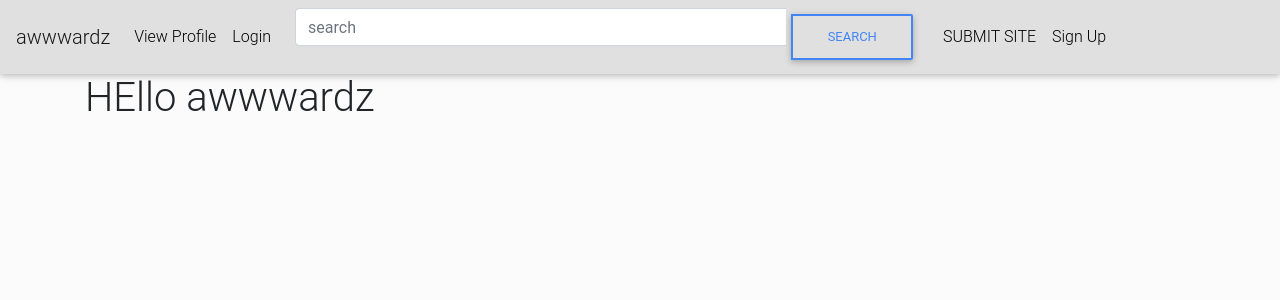
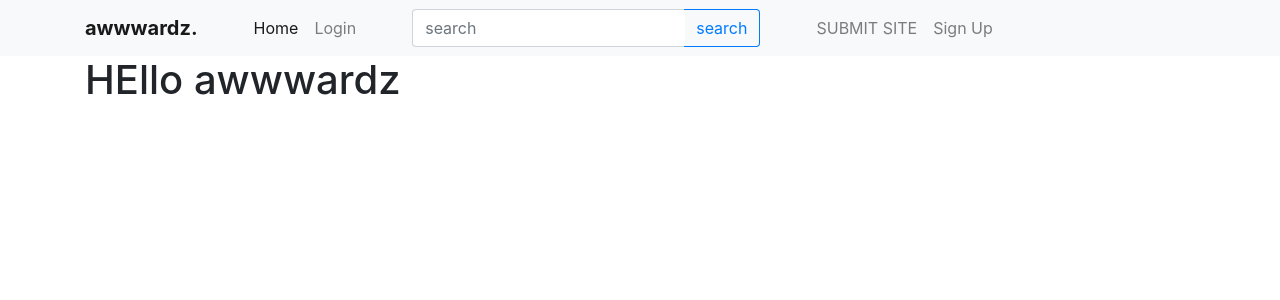
Before and after one commit to nignanthomas/Awwwardz, a Django app: page / in a window 1280 px wide. Shown: the top 300 px of the page. Run offline with Django 3.2, Linux system fonts and the light colour scheme; some libraries are stand-ins or nearby versions.

Commit message:
update layout

```diff
--- a/clone/templates/base.html
+++ b/clone/templates/base.html
@@ -18,7 +18,7 @@
       <link rel="stylesheet" href="https://cdnjs.cloudflare.com/ajax/libs/fancybox/3.5.2/jquery.fancybox.css" />
       <link href="https://fonts.googleapis.com/css?family=Source+Code+Pro" rel="stylesheet">
       <link href="https://fonts.googleapis.com/css?family=Poiret+One" rel="stylesheet">
-      <link href="https://cdnjs.cloudflare.com/ajax/libs/mdbootstrap/4.5.15/css/mdb.min.css" rel="stylesheet">
+      <!-- <link href="https://cdnjs.cloudflare.com/ajax/libs/mdbootstrap/4.5.15/css/mdb.min.css" rel="stylesheet"> -->
       <link rel="stylesheet" href="https://use.fontawesome.com/releases/v5.5.0/css/all.css" integrity="sha384-B4dIYHKNBt8Bc12p+WXckhzcICo0wtJAoU8YZTY5qE0Id1GSseTk6S+L3BlXeVIU" crossorigin="anonymous">
       <link rel="stylesheet" href="{% static 'css/styles.css' %}">
     {% endblock %}
--- a/clone/templates/navbar.html
+++ b/clone/templates/navbar.html
@@ -1,45 +1,40 @@
 <nav class="navbar navbar-expand-md navbar-light bg-light">
-    <a href="/" class="navbar-brand">awwwardz</a>
+  <div class="container">
+    <a href="/" class="navbar-brand font-weight-bold mr-5">awwwardz.</a>
     <button class="navbar-toggler"
             type="button"
             data-toggle="collapse"
             data-target="#navbar5">
         <span class="navbar-toggler-icon"></span>
     </button>
-    {% if user.is_authenticated %}
 
-    <div class="navbar-collapse collapse justify-content-stretch"
+
+    <div class="navbar-collapse collapse"
          id="navbar5">
         <ul class="navbar-nav">
             <li class="nav-item active">
                 <a class="nav-link"
-                   href="/">Home <span class="sr-only">Home</span></a>
+                   href="/">Home</a>
             </li>
+            {% if user.is_authenticated %}
             <li class="nav-item">
                 <a class="nav-link"
-                   href="/profile">Profile</a>
+                   href="{% url 'profile' user.id %}">Profile</a>
             </li>
             <li class="nav-item">
                 <a class="nav-link"
                    href="/logout">Logout</a>
             </li>
-        </ul>
-        {% else %}
-
-        <ul class="navbar-nav">
-            <li class="nav-item">
-                <a class="nav-link"
-                   href="#">View Profile</a>
-            </li>
-
+            {% else %}
             <li class="nav-item">
                 <a class="nav-link"
                    href="/accounts/login">Login</a>
             </li>
+            {% endif %}
         </ul>
-        {% endif %}
 
-        <form class="ml-3 my-auto d-inline w-50 float-right"
+
+        <form class="ml-5 my-auto d-inline w-40 float-right mr-5"
               action="{% url 'search_results' %}"
               method="GET"
               enctype="multipart/form-data">
@@ -54,24 +49,24 @@
                 </div>
             </div>
         </form>
-        <ul class="navbar-nav px-3">
+
+        <ul class="navbar-nav">
             <li class="nav-item">
                 <a class="nav-link"
-                   href="/submit">SUBMIT SITE</a>
+                   href="{% url 'new-project' %}">SUBMIT SITE</a>
             </li>
             <li class="nav-item">
                 <a class="nav-link"
                    href="/accounts/register/">Sign Up</a>
             </li>
-        </ul>
-        {% if user.is_authenticated %}
-
-        <ul class="navbar-nav">
+            {% if user.is_authenticated %}
             <li class="nav-item">
                 <a class="nav-link"
-                   href="/profile">Username : <span class="text-uppercase">{{user}}</span></a>
+                   href="{% url 'profile' user.id %}">User: {{user}}</a>
             </li>
+            {% endif %}
         </ul>
-        {% endif %}
+
     </div>
+  </div>
 </nav>
--- a/clone/views.py
+++ b/clone/views.py
@@ -38,7 +38,7 @@ def profile(request,id):
     user_object = request.user
     current_user = Profile.objects.get(username__id=request.user.id)
     user = Profile.objects.get(username__id=id)
-    projects = Project.objects.filter(upload_by = user)
+    projects = Project.objects.filter(uploaded_by = user)
     return render(request, "profile.html", {"current_user":current_user,"projects":projects,"user":user,"user_object":user_object,})
 
 
--- a/static/css/styles.css
+++ /dev/null
@@ -1,78 +0,0 @@
-/* @import url("//maxcdn.bootstrapcdn.com/font-awesome/4.1.0/css/font-awesome.min.css"); */
-
-body {
-  margin: 0;
-  background: #fbfbfb;
-}
-
-a {
-  text-decoration: none;
-  color: black;
-}
-
-#nav-container {
-  width: 100%;
-  text-align: center;
-  border-bottom: 1px solid #e3e3e3;
-  margin-bottom: 70px;
-  background: white;
-}
-
-#navbar {
-  min-width: 500px;
-  max-width: 1000px;
-  margin: 0 auto;
-  padding: 25px 0 25px 0;
-}
-
-#left {
-    float: left;
-    width: 200px;
-    height: 20px;
-}
-
-#center {
-    display: inline-block;
-    margin: 0 auto;
-    min-width: 600px;
-}
-
-#right {
-    float: right;
-    width: 200px;
-    height: 20px;
-}
-
-#input-field {
-  width: 200px;
-  border-radius: 3px;
-  border: 1px solid #cccccc;
-  height: 25px;
-  padding-left: 5px;
-  /* background-image: url('https://addons.thunderbird.net/user-media/addon_icons/0/139-64.png?modified=1366045806') */
-}
-
-/* ::-webkit-input-placeholder input-field{
-   text-align: center;
-} */
-
-#logo-icon {
-  width: 50px;
-  padding-right: 20px;
-  padding-top: 3px;
-  border-right: 1px solid black;
-  float: left;
-}
-
-#logo-name {
-  float: left;
-  width: 120px;
-  padding-left: 15px;
-}
-
-.nav-icon {
-  float: right;
-  width: 26px;
-  margin-right: 20px;
-  /* padding: 5px; */
-}
```
